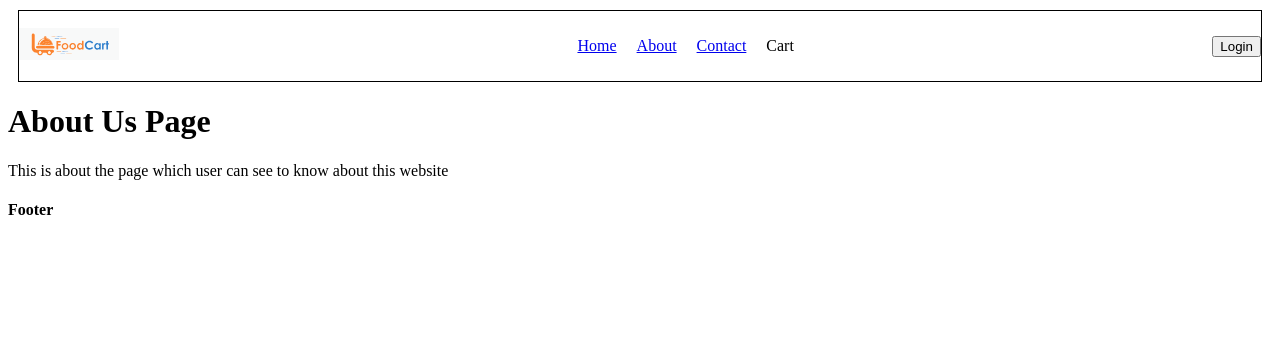
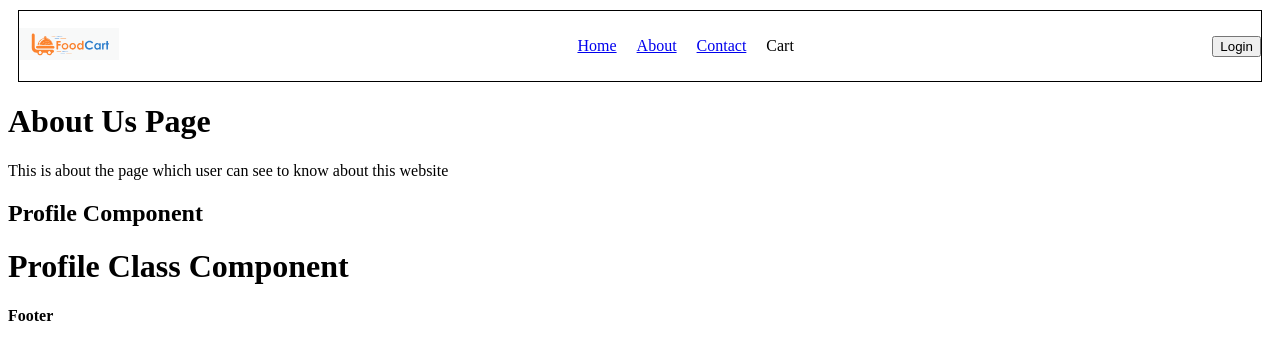
Before and after one commit to arvind79/food-villa, a React (Vite) app: page /about in a window 1280 px wide. Shown: the top 360 px of the page. Built offline with nearby package versions, Linux system fonts and the light colour scheme.

Commit message:
added Profile component as a children of About Component
With the help of react-router-dom.

```diff
--- a/src/components/About.js
+++ b/src/components/About.js
@@ -1,11 +1,16 @@
+import { Outlet } from "react-router-dom"
+import ProfileFunctionalComponent from "./Profile"
+import Profile from "./ProfileClass"
+
 const About = () => {
   return (
     <div>
       <h1>About Us Page</h1>
       <p>
-        {" "}
         This is about the page which user can see to know about this website
       </p>
+      <ProfileFunctionalComponent />
+      <Profile />
     </div>
   )
 }
--- /dev/null
+++ b/src/components/Profile.js
@@ -0,0 +1,9 @@
+const Profile = () => {
+  return (
+    <div>
+      <h2>Profile Component</h2 >
+    </div>
+  )
+};
+
+export default Profile
--- /dev/null
+++ b/src/components/ProfileClass.js
@@ -0,0 +1,9 @@
+import React from "react"
+
+class Profile extends React.Component {
+    render() {
+        return <h1>Profile Class Component</h1>
+    }
+}
+
+export default Profile
```
Also changed, not shown: src/App.js (+7 -0 lines).
